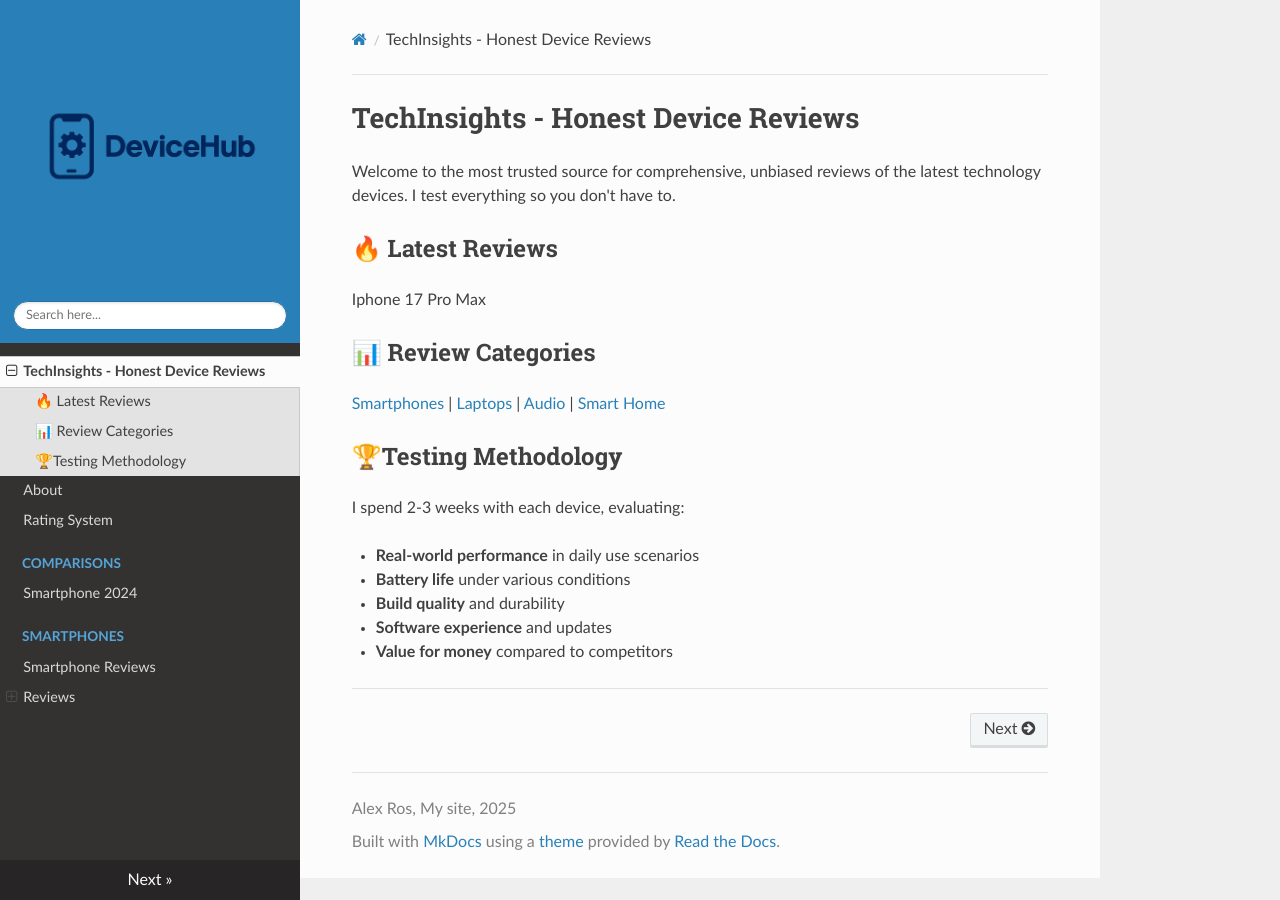
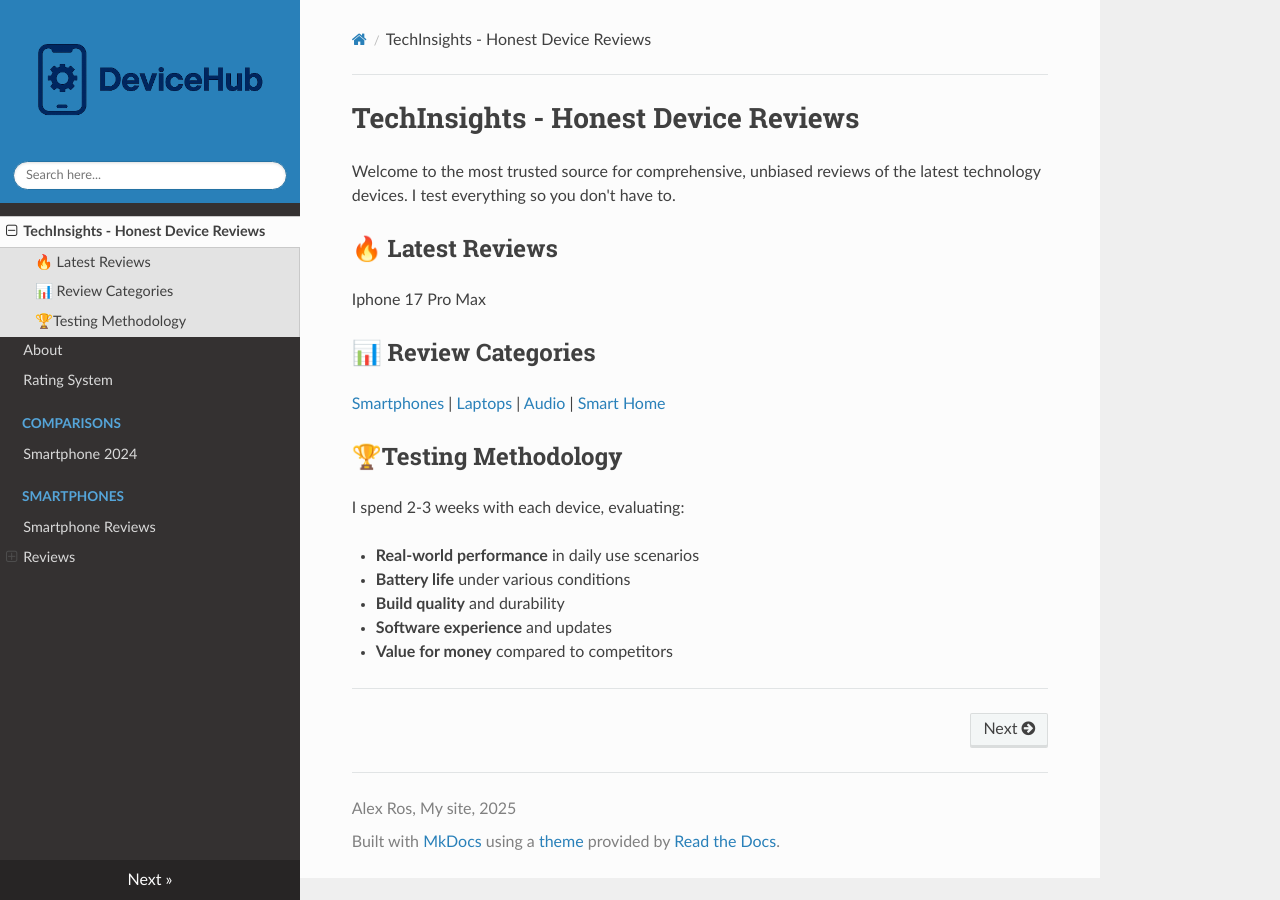
Before and after one commit to AlexRos177/mkdocs_1, an MkDocs documentation site: the page built from docs/index.md, in a window 1280 px wide. Built offline with MkDocs 1.6.1, drawn with Linux system fonts in a browser that asks for light colours; nearby versions of some CDN libraries.

Commit message:
Add new changes

```diff
--- a/mkdocs.yml
+++ b/mkdocs.yml
@@ -53,7 +53,7 @@
 
 theme:
   name: readthedocs
-  logo: images/devicehub-logo.png
+  logo: images/devicehub-logo1.png
 
 extra_css:
   - css/custom.css
```
Also changed, not shown: docs/images/devicehub-logo1.png (added).
